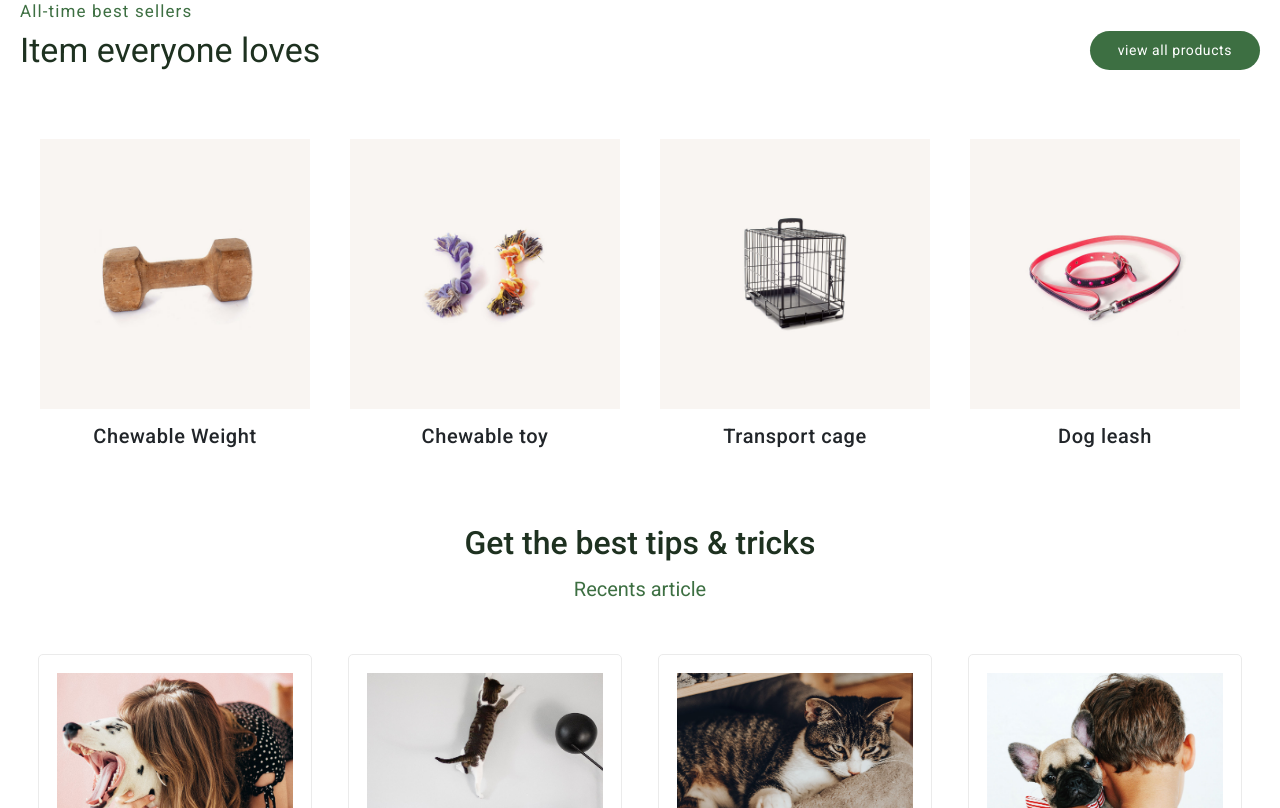
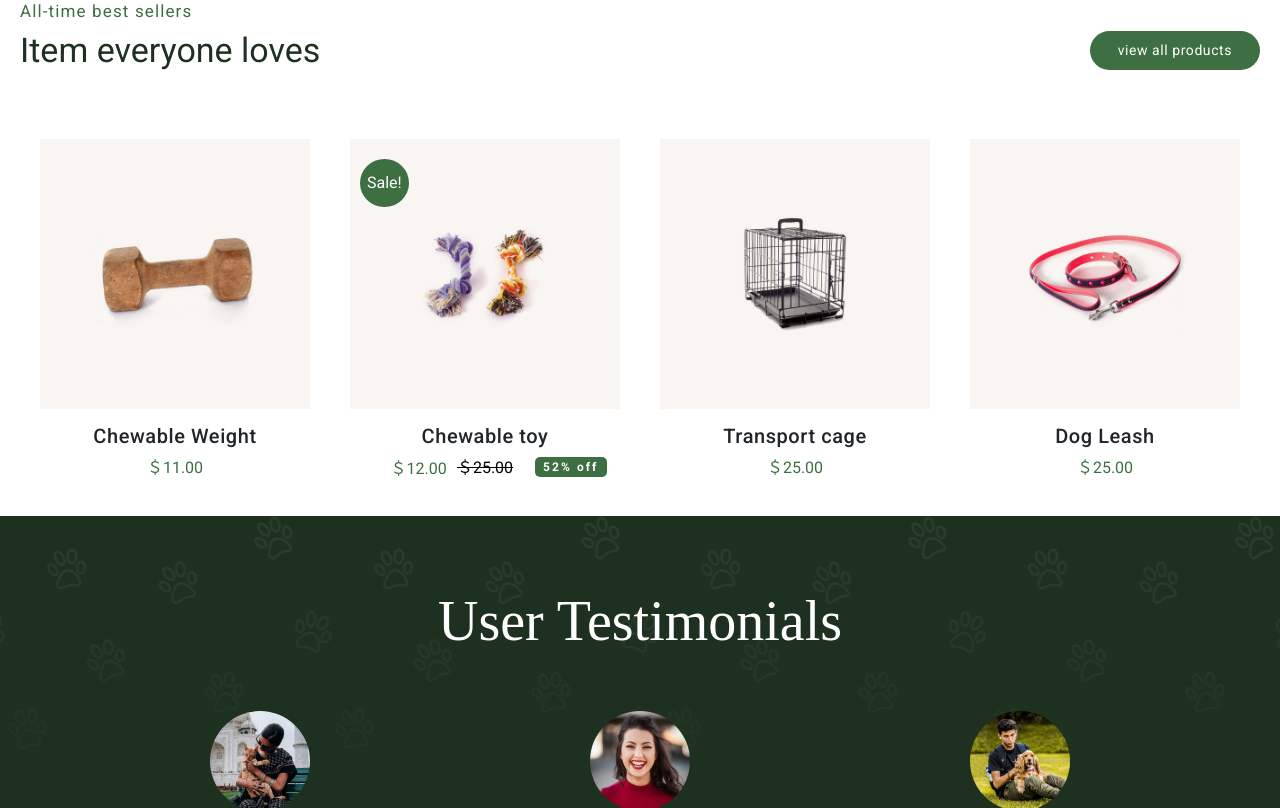
Before and after one commit to gianluigi7/proj-html-vuejs, a Vue app: page / in a window 1280 px wide. Shown: the part 3100-3908 px from the top of the page. Built offline with nearby package versions, Linux system fonts and the light colour scheme.

Commit message:
[UPD] shop methods

```diff
--- a/src/pages/AppHome.vue
+++ b/src/pages/AppHome.vue
@@ -1,9 +1,13 @@
 <script>
 import AppCard from '../components/AppCard.vue';
+import AppTestimonial from '../components/AppTestimonial.vue';
+
+
 export default{
     name: 'AppHome',
     data() {
       return {
+        //shop
         shop: [
           {
             type: 'Transport',
@@ -25,6 +29,7 @@ export default{
            numbers: '(1)',
            image: 'src/img/product-9.jpg',
            }],
+           //food
            foods: [
              {
               h3: 'Kibble',
@@ -45,11 +50,50 @@ export default{
               button: 'shop frozen food'
              }
            ],
+           //items
+           items: [
+            {
+              image: 'src/img/product-23.jpg',
+              h5:'Chewable Weight',
+              price: '11.00',
+              sale: null
+            },
+            {
+              image: 'src/img/product-22.jpg',
+              h5:'Chewable toy',
+              price: '25.00',
+              sale: 52
+            },
+            {
+              image: 'src/img/product-21.jpg',
+              h5:'Transport cage',
+              price: '25.00',
+              sale: null
+            },
+            {
+              image: 'src/img/product-20.jpg',
+              h5:'Dog Leash',
+              price: '25.00',
+              sale: null
+            },
+           ]
       }},
     components: {
       AppCard,
-    }
-}
+      AppTestimonial,
+    },
+    methods: {
+        applySales(total, percentage) {
+        if (percentage) {
+
+          let discountValue = (total / 100) * percentage;
+        let finalPrice = total - discountValue;
+
+      return finalPrice.toFixed(2);
+      }
+      }
+
+}}
 </script>
 <template>
   <section id="jumbotron">
@@ -131,25 +175,21 @@ export default{
       </div>
 
       <div class="contenitore-shop">
-        <div class="col">
-            <img src="../img/product-23.jpg">
-            <h5>Chewable Weight</h5>
+        <div class="col" v-for="item in items">
+            <img :src=item.image>
+            <h5>{{ item.h5 }}</h5>
+            <p class="price" :class="{'line-tr': item.sale}">&#65284;{{ item.price }} <span class="sconto" v-if="item.sale">{{ item.sale }}% off</span>
+            <span class="new-price" v-if="item.sale">&#65284;{{applySales(item.price, item.sale)}}</span></p>
+
+            <div class="sale" v-if="item.sale">Sale!</div>  <!--  :class="{'none': item.onSale === false}" -->
+
          </div>
-         <div class="col">
-            <img src="../img/product-22.jpg">
-            <h5>Chewable toy</h5>
-         </div>
-         <div class="col">
-            <img src="../img/product-21.jpg">
-            <h5>Transport cage</h5>
-         </div>
-         <div class="col">
-            <img src="../img/product-20.jpg">
-            <h5>Dog leash</h5>
-         </div>
+
       </div>
     </section>
+  <AppTestimonial :limit="3"></AppTestimonial>
   <AppCard></AppCard>
+
   <section id="find">
     <div class="container-max">
       <div class="left">
@@ -408,6 +448,7 @@ export default{
          .col {
              margin: 20px;
              width: calc(100% / 4 - 40px);
+             position: relative;
              img {
                  width: 100%;
              }
@@ -476,5 +517,44 @@ export default{
         margin-bottom: 20px;
       }
   }
+  .price, .new-price {
+    text-align: center;
+    color: #3d6f42;
+    position: relative;
+  }
+  .sale {
+    border-radius: 50%;
+    position: absolute;
+    left: 10px;
+    top: 20px;
+    padding: 12px 7px;
+
+  } .sconto, .sale {
+    color: white;
+    background-color: #3d6f42;
+  }
+  .sconto {
+    border-radius: 5px;
+    padding: 1px 8px;
+    letter-spacing: 0.55mm;
+    font-weight: 600;
+    font-size: 12px;
+    vertical-align: text-top;
+    text-decoration: none;
+    position: absolute;
+    right: 5%;
+    top: 1px;
+  }
+  .line-tr {
+    text-decoration: line-through;
+    color: black;
+
+  } .new-price {
+    position: absolute;
+    left: 15%;
+    top: 1px;
+  }
+
+
 
 </style>
```
